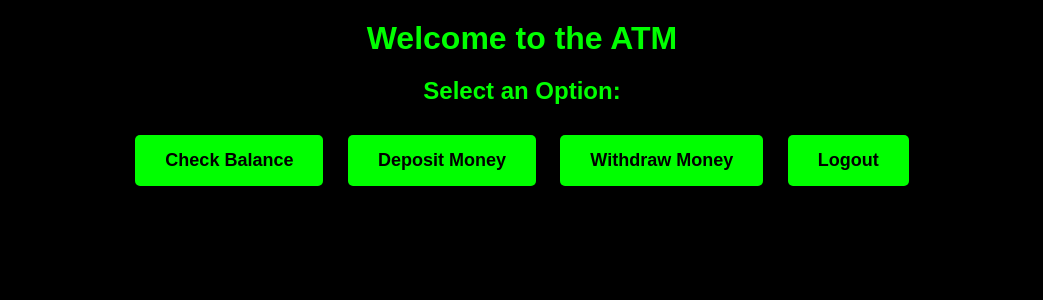
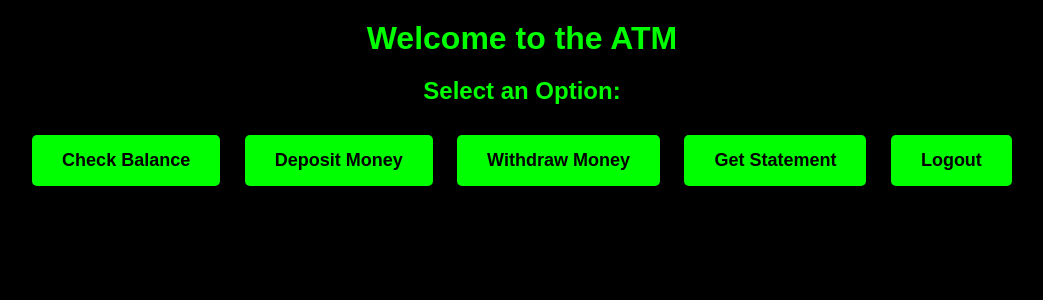
Before and after one commit to Egdar2001/ATM-Simulation, a Flask app: page /home in a window 1280 px wide. Shown: the top 300 px of the page, without its empty margins (118-1161 px from the left). Run offline with Flask 3, Linux system fonts and the light colour scheme; the visitor is signed in with stand-in values (Sample User, id 1).

Commit message:
Update index.html

```diff
--- a/templates/index.html
+++ b/templates/index.html
@@ -12,6 +12,7 @@
     <a href="/balance">Check Balance</a>
     <a href="/deposit">Deposit Money</a>
     <a href="/withdraw">Withdraw Money</a>
+    <a href="/statement">Get Statement</a>
     <a href="/logout">Logout</a>
 </body>
 </html>
```
